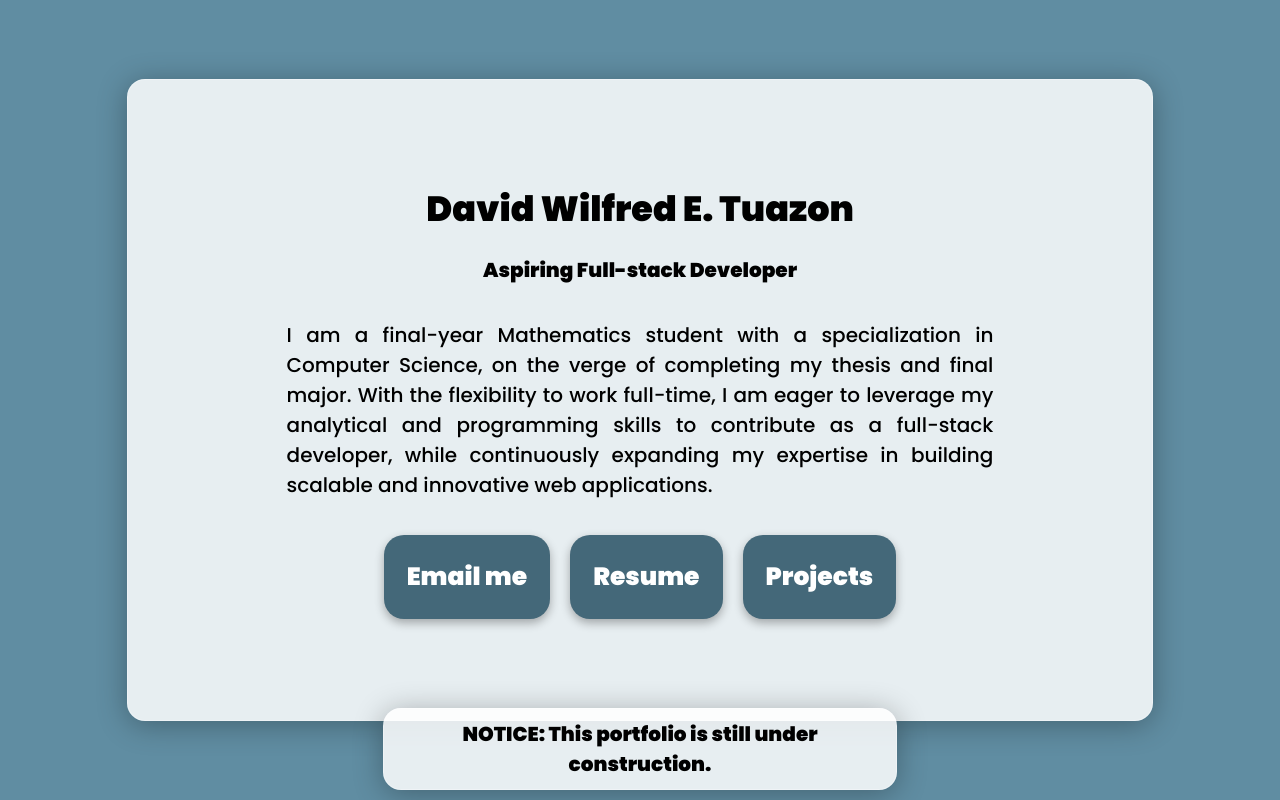
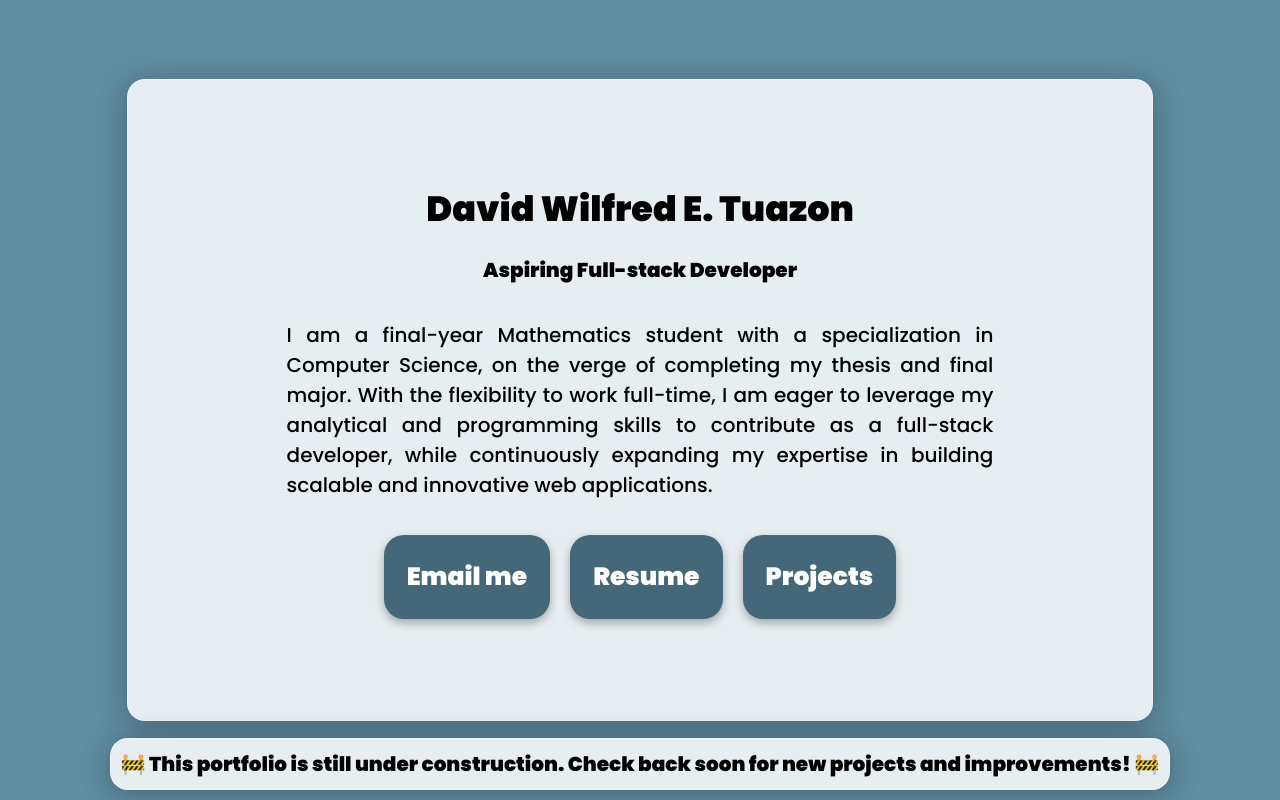
Before and after one commit to davidetuazon/portfolio-frontend, a React (Create React App) app: page /home in a window 1280 px wide. Built offline with nearby package versions, Linux system fonts and the light colour scheme; no server answers.

Commit message:
fix under construction/wip notice

```diff
--- a/src/pages/Home.tsx
+++ b/src/pages/Home.tsx
@@ -10,6 +10,8 @@ export default function Home() {
     const isBigScreen = useMediaQuery({ minWidth: 768 });
     const [isModalOpen, setIsModalOpen] = useState(false);
 
+    const underConstruction = " 🚧 This portfolio is still under construction. Check back soon for new projects and improvements! 🚧";
+
     const viewResume = async () => {
         window.open(`${process.env.REACT_APP_API_URL}/api/david/resume`, 'blank');
     };
@@ -21,7 +23,7 @@ export default function Home() {
         }}>
             <div style={styles.notif}>
                 <Text style={{padding: 5, margin: 5}} variant="subheading">
-                    NOTICE: This portfolio is still under construction.
+                    {underConstruction}
                 </Text>
             </div>
             <div style={styles.content}>
@@ -62,7 +64,6 @@ const styles: {[key: string]: React.CSSProperties} = {
         // border: '1px solid red',
         position: 'absolute',
         bottom: 10,
-        width: '40%',
         background: 'rgba(255, 255, 255, .85)',
         border: '1px solid rgba(255, 255, 255, 0.3)',
         borderRadius: '18px',
```
